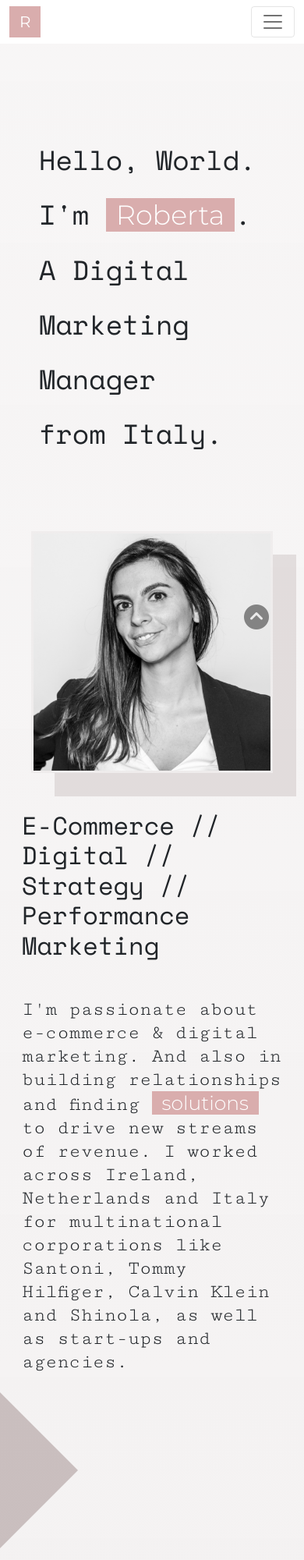
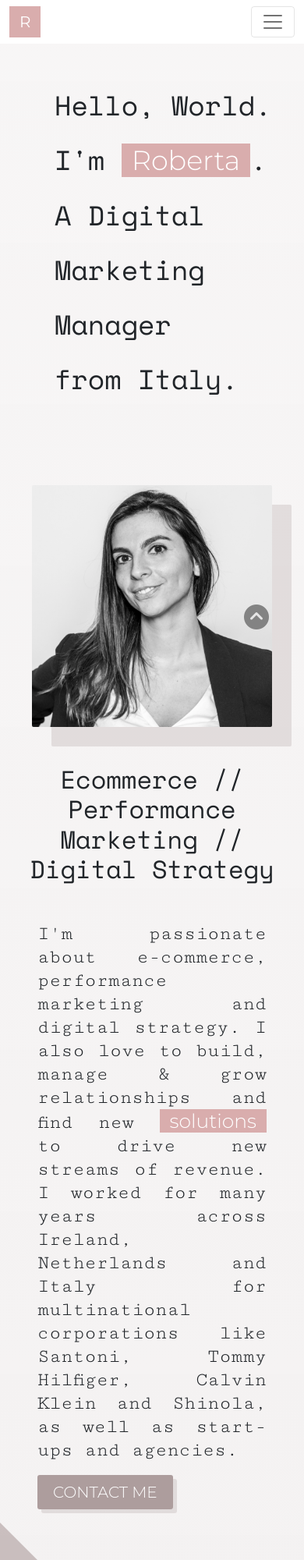
Before and after one commit to RobertaRocks/Roberta-Sito-Prova2, a plain HTML site: page index.html in a window 390 px wide. Shown: the top 2000 px of the page at 78% size. Drawn offline with nearby package versions, Linux system fonts and the light colour scheme; a web font is replaced by a local one.

Commit message:
improved responsiveness

```diff
--- a/index.html
+++ b/index.html
@@ -9,16 +9,17 @@
 <!--Bootsrap JS   -->
 <script src="https://cdn.jsdelivr.net/npm/bootstrap@5.0.0-beta2/dist/js/bootstrap.bundle.min.js" integrity="sha384-b5kHyXgcpbZJO/tY9Ul7kGkf1S0CWuKcCD38l8YkeH8z8QjE0GmW1gYU5S9FOnJ0" crossorigin="anonymous"></script>
 <!-- Google Fonts -->
-
 <link rel="preconnect" href="https://fonts.gstatic.com">
 <link href="https://fonts.googleapis.com/css2?family=Cutive+Mono&family=Monofett&family=Montserrat:ital,wght@0,100;0,200;0,300;0,400;0,500;0,600;0,700;0,800;0,900;1,100;1,200;1,300;1,400;1,500;1,600;1,700;1,800&family=Overpass+Mono:wght@300;400;600;700&family=Space+Mono:ital,wght@0,400;0,700;1,400;1,700&display=swap" rel="stylesheet">
 <!-- FontAwesome JS -->
 <script src="https://kit.fontawesome.com/6c8b4a4167.js" crossorigin="anonymous"></script>
+<!-- My CSS file -->
+<link href="src/style.css" rel="stylesheet" type="text/css" />
+<!-- SEO meta title and meta description -->
+<title>Performance Marketing & Ecommerce - Roberta Francesconi</title>
+<meta class="description" content="E-commerce Manager and Digital Marketing Director. Passionate about Performance Marketing and Front-end development. Open to new job opportunities!">
+</head>
 
-<link href="src/style.css" rel="stylesheet" type="text/css" />
-
- <title>Roberta</title>
-</head>
 <body>
 <!-- Boostrap Container -->
 <div class="container-fluid">
@@ -35,43 +36,48 @@
     <div class="collapse navbar-collapse" id="navbarNav">
       <ul class="navbar-nav">
         <li class="nav-item">
-          <a class="nav-link active" aria-current="page" href="#">Home</a>
+          <a class="nav-link active" aria-current="page" href="#" title="Homepage Roberta Francesconi">Home</a>
         </li>
         <li class="nav-item">
-          <a class="nav-link" href="#about">About</a>
+          <a class="nav-link" href="#about" title="About Roberta Francesconi">About</a>
         </li>
         <li class="nav-item">
-          <a class="nav-link" href="#my-cv">My CV</a>
+          <a class="nav-link" href="#my-cv" title="CV Roberta Francesconi">My CV</a>
         </li>
         <li class="nav-item">
-          <a class="nav-link" href="#projects">Personal Projects</a>
+          <a class="nav-link" href="#projects" title="Roberta Francesconi Personal Projects">Personal Projects</a>
         </li>
          <li class="nav-item">
-          <a class="nav-link" href="#contact">Contacts</a>
+          <a class="nav-link" href="#contact" title="Contact Roberta Francesconi">Contacts</a>
         </li>
       </ul>
     </div>
   </div>
 </nav>
 
-<!-- Intro -->
+<!-- Homepage Hero -->
+<div class="homepage-hero">
 <h1>Hello, World.<br/>
 I'm <span class="highlighted-word">Roberta</span>.<br/>
 A Digital Marketing Manager
-<br/> from Italy. <br/></h1>
-<br/>
+<br/> from Italy. <br/>
+</h1>
+</div>
 
 <!-- Profile pic and Headline -->
 <div class="row m-3"id="about">
     <div class="col-lg-4 d-flex justify-content-center">
-        <img src="img/Roberta.png" alt="Roberta" class="img-fluid profile-img">
+        <img src="img/Roberta.png" alt="Roberta profile picture" class="img-fluid profile-img">
     </div>
     <div class="col-lg-7">
-        <h2 class="mb-5 text-left headline mt-5" >E-Commerce // Digital  // Strategy // Performance Marketing </h2>
-        <h3 class="text-left">I'm passionate about e-commerce & digital marketing.
-            And also in building relationships and finding <span class="highlighted-word">solutions </span>to drive new streams of revenue.
-            I worked across Ireland, Netherlands and Italy for multinational corporations like Santoni, Tommy Hilfiger, Calvin Klein and Shinola, as well as
-            start-ups and agencies.</h3>
+        <h2 class="mb-5 text-left headline mt-5" >Ecommerce // Performance Marketing // Digital Strategy </h2>
+        <h3 class="text-left">I'm passionate about e-commerce, performance marketing and digital strategy.
+            I also love to build, manage & grow relationships and find new <span class="highlighted-word">solutions</span> to drive new streams of revenue.
+            I worked for many years across Ireland, Netherlands and Italy for multinational corporations like Santoni, Tommy Hilfiger, Calvin Klein and Shinola, as well as
+            start-ups and agencies.
+        <div class="mt-1 button-container"><a class="button" href="#contact" title="Contact Roberta Francesconi">
+        CONTACT ME</a></div>
+        </h3>
     </div>
 </div>
 
@@ -84,8 +90,8 @@ A Digital Marketing Manager
     More about me...
 </div>
 <div class="col-lg-5">
-    <h3 class="text-right" id="about">I'm <span class="highlighted-word">performance-driven </span>and a networking lover.<br/>
-My skills are mostly focused on Ecommerce, Digital, Strategy & Performance Marketing.<br/>
+    <h3 class="text-right" id="about">I'm <span class="highlighted-word">performance-driven</span> and a networking lover.<br/>
+My skills are mostly focused on Ecommerce, Performance Marketing & Digital Strategy<br/>
 I'm currently based in Italy.
 </div>
 </div>
@@ -96,10 +102,10 @@ I'm currently based in Italy.
 <!-- What i did  -->
 <div class="row intro-cv m-3"id="my-cv">
 <div class="mb-3 col-lg-4 d-flex justify-content-center" >
-    <img src="img/CV.png" alt="CV"  class="profile-img">
+    <img src="img/CV.png" alt="CV"  class="profile-img d-none d-md-block">
 </div>
 <div class="col-lg-7">
-    <h2 class="mb-3 text-center maxi-headline">What I did...</h2>
+    <h2 class="mb-3 maxi-headline-left">What I did...</h2>
     <h3 class="text-left"> It's been a long journey, but i'll try to recap the main steps. Get ready! </h3>
 </div>
 </div>
@@ -227,6 +233,8 @@ I'm currently based in Italy.
         Scouting the best underwear & loungewear brands to shop online.
         </div>
         <a href="https://www.instagram.com/ladolcelingerie" class="social-icon fab fa-instagram fa-2x mb-5" target="_blank"></a>
+        <a href="https://ladolcelingerie.com/" class="social-icon fas fa-external-link-alt fa-2x" target="_blank"></a>
+
 
     </div>
 
@@ -279,13 +287,13 @@ I'm currently based in Italy.
 <div class="row contacts p-3" id="contact">
     <div class="col-lg-6 m-1 p-2 text-right">
         <h3 class="text-right p-2" >
-        If you are starting a business or stuck in the middle and looking for a creative Digital Marketer to develop your business or want to increase your ROI, you are at the right place at the right time.
+        If you are starting a business or stuck in the middle and looking for a creative Digital Marketer to <span class="highlighted-word">develop</span> your business or want to increase your ROI, you are at the right place at the right time.
         </h3>
         <div class="text-right contact-info p-2">
-        <a href="mailto:roberta.francesconi@gmail.com" class="email-link"><i class="far fa-envelope fa-2x"></i>
+        <a href="mailto:roberta.francesconi@gmail.com" class="email-link"><i class="far fa-envelope fa-2x"></i><br>
         roberta.francesconi@gmail.com</a>
         <br/><br/>
-        <a href="https://www.linkedin.com/in/robertafrancesconi/" class="social-icon" target="_blank"><i class="fab fa-linkedin fa-2x "></i>
+        <a href="https://www.linkedin.com/in/robertafrancesconi/" class="social-icon" target="_blank"><i class="fab fa-linkedin fa-2x "></i><br>
         Linkedin</a>
         </div>
     </div>
--- a/src/style.css
+++ b/src/style.css
@@ -2,24 +2,17 @@
 --brand-color: #d9adad;
 --primary-font: 'Space Mono', monospace;
 --background-image: linear-gradient(#ad9d9d18, #ad9d9d46);
-
 --headline-color: black;
 --subhead-color: dimgray;
 --secondary-font: 'Montserrat', sans-serif;
---bold-font:'Monofett', cursive;
 --font-overpass: 'Overpass Mono', monospace; /* angular, light 300, regular 400, semi-bold 600, bold 700; great fit with Raleway,  PT Sans, Monsterrat, Open Sans, Lato, Roboto */
---font-cutive: 'Cutive Mono', monospace; /*  very thin */
-
---button-color: black;
---button-background-color:white;
+--button-color: white;
+--button-background-color: #ad9d9d;
 --button-border-radius: 3px;
---button-border: 1px solid black;
 --button-text-decoration: none;
 --button-padding: 10px 20px;
 --button-text-align: center;
-
 }
-
 
 
 body {
@@ -32,29 +25,88 @@ padding:0px;
 .container-fluid {
 margin:0px;
 padding:0px;
-
 }
 
-h1{
+nav {
+font-family: 'Montserrat', sans-serif;}
+
+.homepage-hero {
 padding-top: 170px;
-margin-left: 90px;
+padding-left: 90px;
+padding-bottom:150px;}
+
+.homepage-hero h1 {
 font-size:85px;
 line-height:120px;
-font-family: var(--primary-font);
 font-weight: 300;
-margin-bottom:150px;
+}
+.button-container {
+padding-top: 20px;
+}
+
+.button {
+color: var(--button-color);
+background-color: var(--button-background-color);
+border-radius: var(--button-border-radius);
+text-decoration: var(--button-text-decoration);
+padding: var(--button-padding);
+text-align: var(--button-text-align);
+transition: all .3s;
+    transition-property: all;
+    transition-duration: 0.3s;
+    transition-timing-function: ease;
+    transition-delay: 0s;
+box-shadow: 5px 5px #ad9d9d46;
+font-size: 20px;
+font-family: var(--secondary-font);
+}
+
+.button:hover {
+background-color: #838383;
+color: white;
 }
 
 @media (max-width: 576px ) {
- h1 {
+
+
+
+.homepage-hero {
+padding-top: 100px;
+padding-left: 20px;
+padding-bottom:80px;}
+
+.homepage-hero h1 {
 font-size:35px;
 line-height:70px;
 margin-left: 50px;
-margin-bottom:50px;
-} }
+margin-bottom:5px;
+text-align: left;}
 
-nav {
-font-family: 'Montserrat', sans-serif;}
+.headline {
+text-align: center;}
+
+body {
+text-align: justify;}
+
+h2, h3 {
+padding-left: 3px;
+padding-right: 3px;
+}
+ h2 {
+text-align: center;
+}
+}
+
+.profile-img {
+width: auto;
+height: auto;
+max-width: 310px;
+max-height: 310px;
+border-radius: 2px;
+box-shadow: 25px 25px #ad9d9d46;
+}
+
+
 
 .headline {
 font-weight: 500;
@@ -68,13 +120,23 @@ font-size: 42px;
 line-height: 50px;
 padding-top:15px;
 padding-bottom:15px;
-text-align: center;;
+text-align: center;
+}
+.maxi-headline-left {
+font-weight: 500;
+font-size: 42px;
+line-height: 50px;
+padding-top:15px;
+padding-bottom:15px;
+padding-left: 20px;
 }
 
-h3{
+h3 {
 font-weight: 300;
 font-family: 'Cutive Mono', monospace;
 font-size: 25px;
+padding-right:20px;
+padding-left: 20px;
 }
 
 
@@ -109,17 +171,6 @@ font-size: 25px;
   border-top: 100px solid  #ad9d9d;
   opacity: 60%;
 
-
-}
-
-/* Img clip-path maker: https://bennettfeely.com/clippy/ */
-.profile-img {
-  width: 310px;
-  height: 310px;
-  border-style:solid;
-  border-width:3px;
-  border-color: #ad9d9d18;
-  box-shadow: 30px 30px #ad9d9d46;
 
 }
 
@@ -231,5 +282,4 @@ color: #d9adad;
   cursor: pointer; /* Add a mouse pointer on hover */
   padding: 15px; /* Some padding */
 
-
 }
```
Also changed, not shown: 1 other file.
